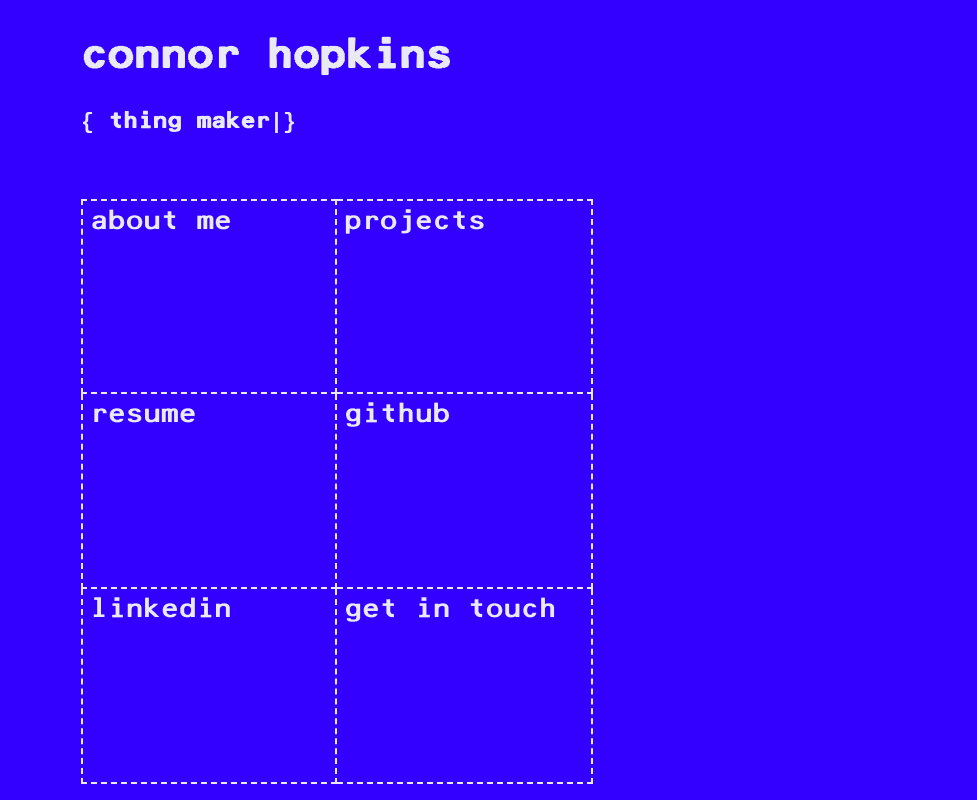
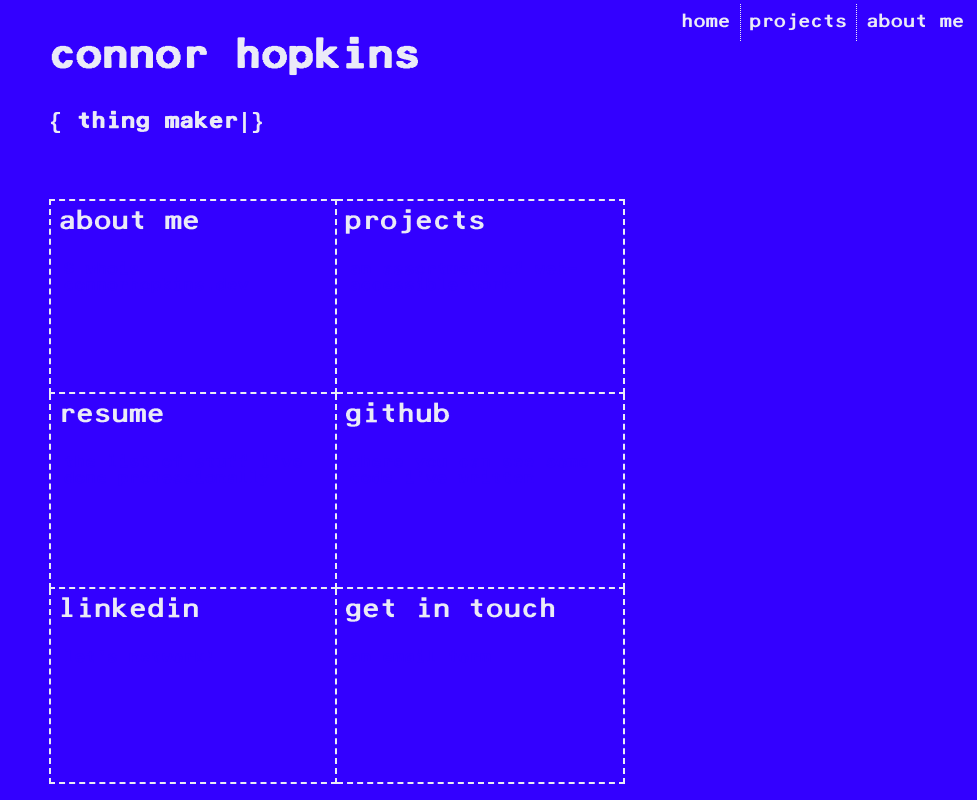
Before and after one commit to synnefon/personalsite, a React (Create React App) app: page /snek in a window 1280 px wide. Shown: the whole page, without its empty margins (303-1280 px from the left). Built offline with nearby package versions, Linux system fonts and the light colour scheme.

Commit message:
adding nav bar

```diff
--- a/src/App.js
+++ b/src/App.js
@@ -1,5 +1,6 @@
 import { HashRouter as Router, Routes, Route} from 'react-router-dom';
 
+import Navbar from './Navbar';
 import Home from './home/Home';
 import Projects from './projects/Projects';
 import AboutMe from './about me/AboutMe';
@@ -10,10 +11,11 @@ import Wip from './projects/Wip';
 function App() {
   return (
     <Router>
+      <Navbar/>
       <Routes>
         <Route path="/" element={<Home />} />
         <Route path="/projects" element={<Projects />} />
-        <Route path="/aboutme" element={<AboutMe />} />
+        <Route path="/about" element={<AboutMe />} />
         <Route path="/snek" element={<Snek />} />
         <Route path="/wip" element={<Wip />} />
       </Routes>
--- /dev/null
+++ b/src/Navbar.js
@@ -0,0 +1,22 @@
+import React from 'react';
+import { Link } from 'react-router-dom';
+
+import './styles/navbar.css'
+
+const Navbar=()=>{
+  return (
+    <div className='navbar'>
+      <Link className='nav-link' to="/">
+        <div className='nav-link-text'>home</div>
+      </Link>
+      <Link className='nav-link' to="/projects">
+        <div className='nav-link-text'>projects</div>
+      </Link>
+      <Link className='nav-link' to="/about">
+        <div className='nav-link-text'>about me</div>
+      </Link>
+    </div>
+  );
+}
+
+export default Navbar;
--- a/src/about me/Self.js
+++ b/src/about me/Self.js
@@ -1,18 +1,11 @@
 import React, { useEffect, useState } from 'react';
 
-import personIcon from '../assets/person.png';
-import bluePersonIcon from '../assets/person.png';
 import selfGif from '../assets/self.gif';
 
 import '../styles/self.css'
 
 export default function Self() {
   const [showSelf, setShowSelf] = useState(false);
-  const [hoverPerson, setHoverPerson] = useState(false);
-
-  const toggleHoverPerson = () => {
-    setHoverPerson((hoverPerson) => !hoverPerson);
-  }
 
   const toggleShowSelf = () => {
     restartGif();
@@ -42,12 +35,9 @@ export default function Self() {
   return (
     <>
       <img
-        // onMouseEnter={toggleHoverPerson()}
-        // onMouseLeave={toggleHoverPerson()}
         id="person-icon"
         className={`${showSelf ? 'invisible' : ''}`}
         alt="a pixelated person"
-        // src={hoverPerson ? bluePersonIcon : personIcon}
         onClick={toggleShowSelf}
       />
       <img
--- a/src/home/Home.js
+++ b/src/home/Home.js
@@ -33,7 +33,7 @@ export default function Home() {
           <span className="bracket invert-color">{'}'}</span>
         </h5>
         <div className="links invert-color">
-          <Link className="link top left invert-color" to="/aboutme" rel="noreferrer">
+          <Link className="link top left invert-color" to="/about" rel="noreferrer">
             <p className="link-text invert-color">about me</p>
             <p className="tooltip-text invert-color">$ whois connorhopkins.dev</p>
           </Link>
--- a/src/styles/app.css
+++ b/src/styles/app.css
@@ -28,7 +28,7 @@ div#app-base.lightning {
 
 .content-wrapper {
   font-size: calc(10px + 2vmin);
-  width: 40%;
+  width: 45%;
   display: flex;
   flex-direction: column;
 }
--- /dev/null
+++ b/src/styles/navbar.css
@@ -0,0 +1,34 @@
+.navbar {
+  position: absolute;
+  background-color: transparent;
+  overflow: hidden;
+  -webkit-user-select: none;
+  -ms-user-select: none;
+  user-select: none;
+  font-size: calc(10px + 1vmin);
+  display: flex;
+  flex-direction: row;
+  right: 0em;
+  margin-top: 0.2em;
+  margin-right: 0.2em;
+}
+
+.nav-link {
+  color: var(--text-color);
+  text-decoration: none; /* no underlined link text */
+  /* margin-left: 1em; */
+  border-right: 1px dotted var(--text-color);
+}
+.nav-link:last-child {
+  border-right: none;
+}
+
+.nav-link:hover {
+  color: pink;
+}
+
+.nav-link-text {
+  margin: 0.5em;
+  margin-top: 0.5em;
+  margin-bottom: 0.5em;
+}
```
